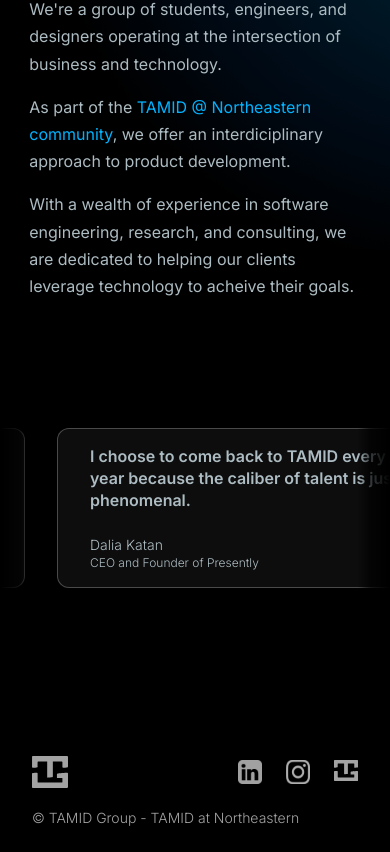
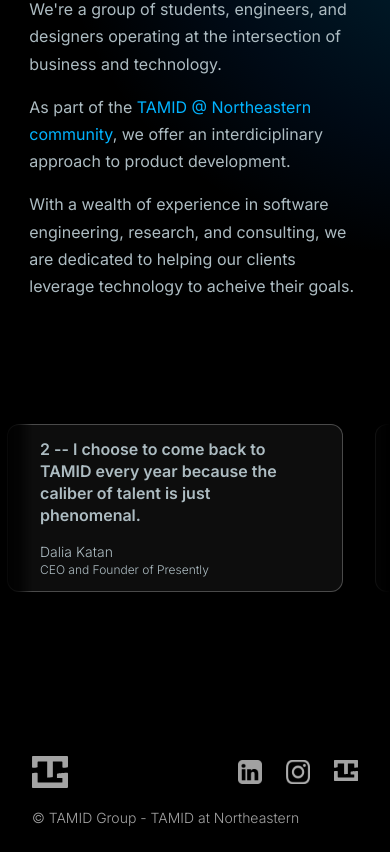
Before and after one commit to NuTamid/tamid-tech-site, a Next.js app: page / in a window 390 px wide. Shown: the part 1167-2019 px from the top of the page. Built offline with nearby package versions, Linux system fonts and the light colour scheme.

Commit message:
mobile animation fixes

```diff
--- a/src/app/page.tsx
+++ b/src/app/page.tsx
@@ -29,32 +29,32 @@
 
   const testimonials = [
     {
-      quote: "I choose to come back to TAMID every year because the caliber of talent is just phenomenal.",
+      quote: "1 -- I choose to come back to TAMID every year because the caliber of talent is just phenomenal.",
       name: "Dalia Katan",
       title: "CEO and Founder of Presently"
     },
     {
-      quote: "I choose to come back to TAMID every year because the caliber of talent is just phenomenal.",
+      quote: "2 -- I choose to come back to TAMID every year because the caliber of talent is just phenomenal.",
       name: "Dalia Katan",
       title: "CEO and Founder of Presently"
     },
     {
-      quote: "I choose to come back to TAMID every year because the caliber of talent is just phenomenal.",
+      quote: "3 -- I choose to come back to TAMID every year because the caliber of talent is just phenomenal.",
       name: "Dalia Katan",
       title: "CEO and Founder of Presently"
     },
     {
-      quote: "I choose to come back to TAMID every year because the caliber of talent is just phenomenal.",
+      quote: "4 -- I choose to come back to TAMID every year because the caliber of talent is just phenomenal.",
       name: "Dalia Katan",
       title: "CEO and Founder of Presently"
     },
     {
-      quote: "I choose to come back to TAMID every year because the caliber of talent is just phenomenal.",
+      quote: "5 -- I choose to come back to TAMID every year because the caliber of talent is just phenomenal.",
       name: "Dalia Katan",
       title: "CEO and Founder of Presently"
     },
     {
-      quote: "I choose to come back to TAMID every year because the caliber of talent is just phenomenal.",
+      quote: "6 -- I choose to come back to TAMID every year because the caliber of talent is just phenomenal.",
       name: "Dalia Katan",
       title: "CEO and Founder of Presently"
     },
@@ -68,11 +68,11 @@
           <div className="z-50 w-1/12 absolute inset-0 bg-gradient-to-l from-transparent via-[#000000b0] via-40% to-black"></div>
         </div>
 
-        <div className="infinite-scroll flex items-center justify-around absolute gap-8">
+        <div className="infinite-scroll flex items-center justify-around absolute gap-[2rem]">
           {testimonials.map((t, i) => {
             return (
-              <div key={i} className="flex flex-col justify-center h-[10rem] w-[24rem] md:h-[12rem] py-2 md:py-4 px-8 md:px-10 bg-white bg-opacity-5 shadow-lg rounded-xl border border-opacity-25 border-white hover:bg-opacity-20 hover:scale-[110%] duration-300">
-                <p className="text-[#ADBCC2] mb-6 font-semibold leading-snug">{t.quote}</p>
+              <div key={i} className="flex flex-col justify-center h-[10.5rem] w-[21rem] md:w-[24rem] md:h-[12rem] py-2 md:py-4 px-8 md:px-10 bg-white bg-opacity-5 shadow-lg rounded-xl border border-opacity-25 border-white hover:bg-opacity-20 hover:scale-[110%] duration-300">
+                <p className="text-[#ADBCC2] mb-4 md:mb-6 font-semibold leading-snug">{t.quote}</p>
                 <p className="font-light text-sm text-[#ADBCC2]">{t.name}</p>
                 <p className="font-light text-xs text-[#ADBCC2]">{t.title}</p>
               </div>
@@ -80,8 +80,8 @@
           })}
           {testimonials.map((t, i) => {
             return (
-              <div key={i} className="flex flex-col justify-center h-[10rem] w-[24rem] md:h-[12rem] py-2 md:py-4 px-8 md:px-10 bg-white bg-opacity-5 shadow-lg rounded-xl border border-opacity-25 border-white hover:bg-opacity-20 hover:scale-[110%] duration-300">
-                <p className="text-[#ADBCC2] mb-6 font-semibold leading-snug">{t.quote}</p>
+              <div key={i} className="flex flex-col justify-center h-[10.5rem] w-[21rem] md:w-[24rem] md:h-[12rem] py-2 md:py-4 px-8 md:px-10 bg-white bg-opacity-5 shadow-lg rounded-xl border border-opacity-25 border-white hover:bg-opacity-20 hover:scale-[110%] duration-300">
+                <p className="text-[#ADBCC2] mb-4 md:mb-6 font-semibold leading-snug">{t.quote}</p>
                 <p className="font-light text-sm text-[#ADBCC2]">{t.name}</p>
                 <p className="font-light text-xs text-[#ADBCC2]">{t.title}</p>
               </div>
--- a/src/styles/Animations.css
+++ b/src/styles/Animations.css
@@ -52,7 +52,7 @@
   background-position: 0 100%;
 }
 
-@keyframes scroll {
+@keyframes scroll-desktop {
   0% {
     left: 0;
   }
@@ -60,11 +60,19 @@
     left: -156rem;
   }
 }
+@keyframes scroll-mobile {
+  0% {
+    left: 0;
+  }
+  100% {
+    left: -138rem;
+  }
+}
 
 /* Desktop styles */
 @media (min-width: 768px) {
   .infinite-scroll {
-    animation: scroll 30s linear infinite;
+    animation: scroll-desktop 50s linear infinite;
     will-change: transform;
   }
   .infinite-scroll:hover {
@@ -75,7 +83,7 @@
 /* Mobile styles */
 @media (max-width: 767px) {
   .infinite-scroll {
-    animation: scroll 5s linear infinite; /* Adjust the duration as needed */
+    animation: scroll-mobile 35s linear infinite; /* Adjust the duration as needed */
     will-change: transform;
   }
   .infinite-scroll:hover {
```
